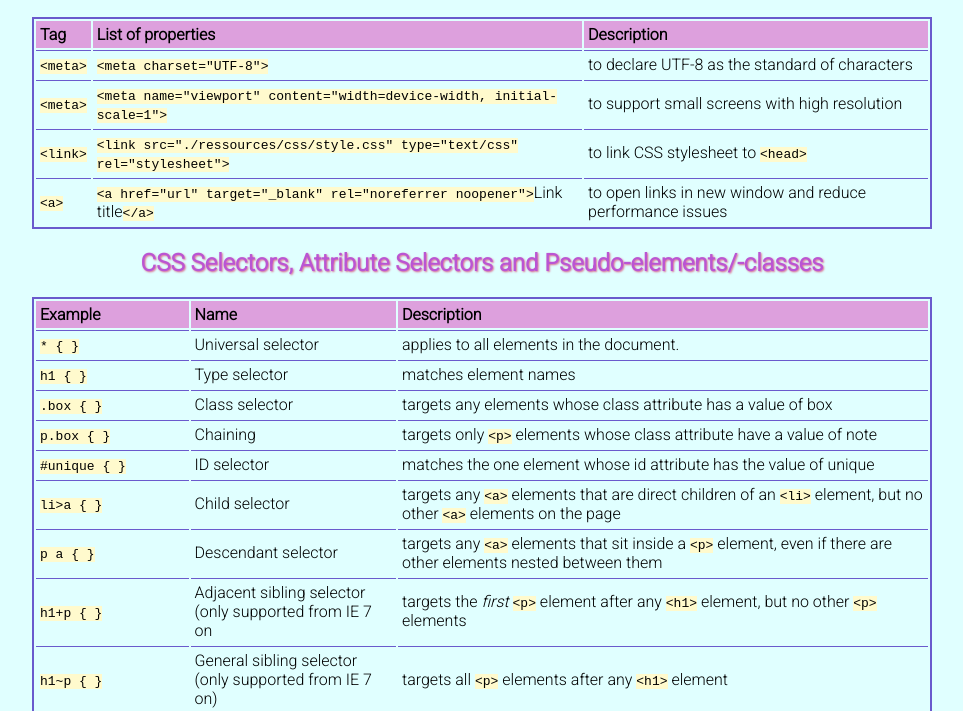
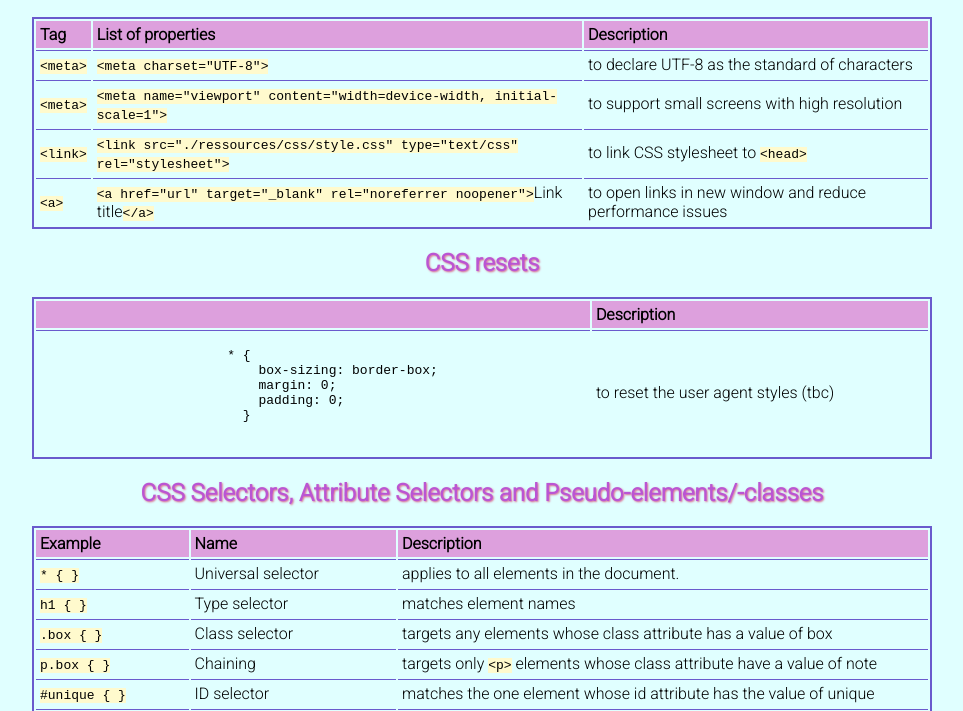
Before and after one commit to Mxx1029/basic-cheatsheet, a plain HTML site: page index.html in a window 1280 px wide. Shown: the part 112-823 px from the top of the page, without its empty margins (158-1121 px from the left). Drawn offline with Linux system fonts and the light colour scheme.

Commit message:
Add CSS reset table

```diff
--- a/index.html
+++ b/index.html
@@ -39,6 +39,27 @@
                     <td><span class="tag">&lt;a&gt;</span></td>
                     <td><span class="tag">&lt;a href="url" target="_blank" rel="noreferrer noopener"&gt;</span>Link title<span class="tag">&lt;/a&gt;</span></td>
                     <td>to open links in new window and reduce performance issues</td>
+                </tr>
+            </tbody>
+        </table>
+        <h2>CSS resets</h2>
+        <table>
+            <thead>
+                <tr>
+                    <th scope="col"></th>
+                    <th scope="col">Description</th>
+                </tr>
+            </thead>
+            <tbody>
+                <tr>
+                    <td><span class="tag"><pre>
+                        * {
+                            box-sizing: border-box;
+                            margin: 0;
+                            padding: 0;
+                          }
+                    </pre></span></td>
+                    <td>to reset the user agent styles (tbc)</td>
                 </tr>
             </tbody>
         </table>
```
